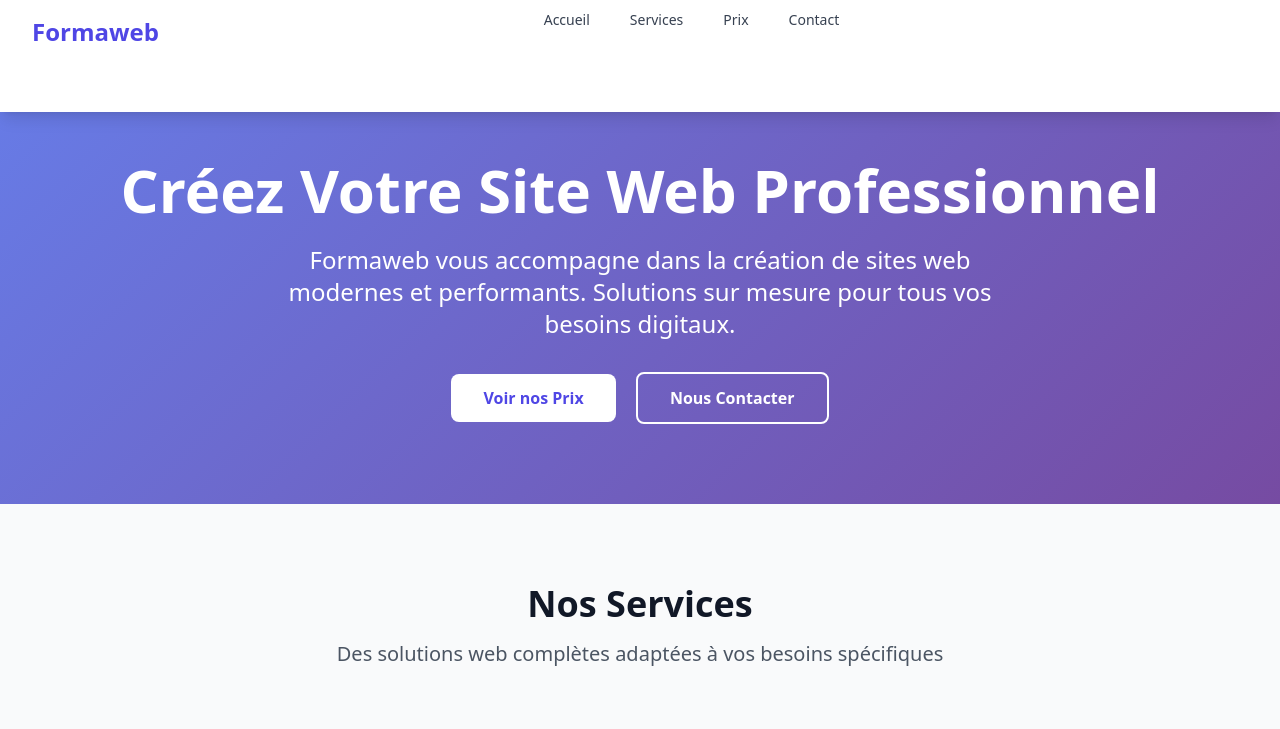
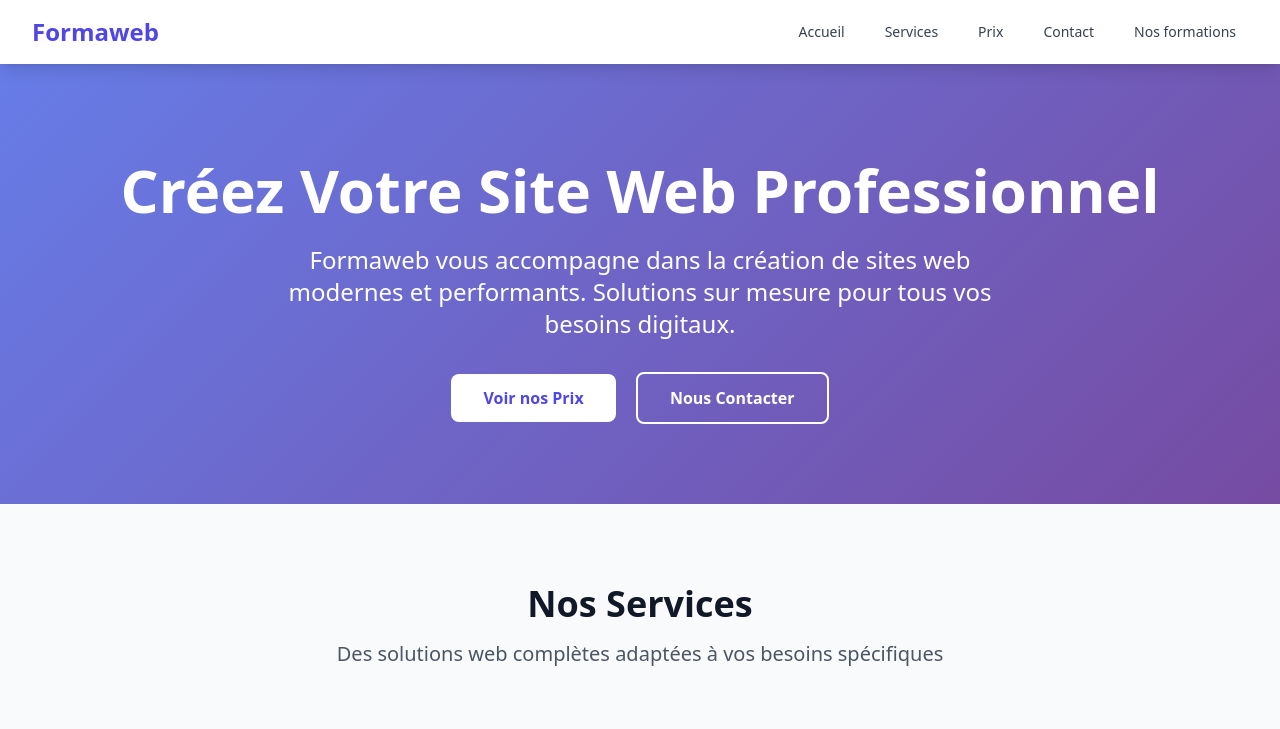
Before and after one commit to formatech200/formawebcreationsite.com-, a plain HTML site: page index.html in a window 1280 px wide. Shown: the top 729 px of the page. Drawn offline with nearby package versions, Linux system fonts and the light colour scheme.

Commit message:
Update index.html
Good

```diff
--- a/index.html
+++ b/index.html
@@ -38,7 +38,7 @@
                         <a href="#services" class="text-gray-700 hover:text-indigo-600 px-3 py-2 rounded-md text-sm font-medium transition">Services</a>
                         <a href="#prix" class="text-gray-700 hover:text-indigo-600 px-3 py-2 rounded-md text-sm font-medium transition">Prix</a>
                         <a href="https://wa.me/50943750836" class="text-gray-700 hover:text-indigo-600 px-3 py-2 rounded-md text-sm font-medium transition">Contact</a>
-                        <a href="https://formatech200.github.io/ecole-de-formation-et-technique.com/" class="text-gray-700 hover:text-indigo-600 px-3 py-2 rounded -md text-sm font-medium transition"Nos formations</a>
+                        <a href="https://formatech200.github.io/ecole-de-formation-et-technique.com/" class="text-gray-700 hover:text-indigo-600 px-3 py-2 rounded -md text-sm font-medium transition">Nos formations</a>
                     </div>
                 </div>
                 <div class="md:hidden">
```
